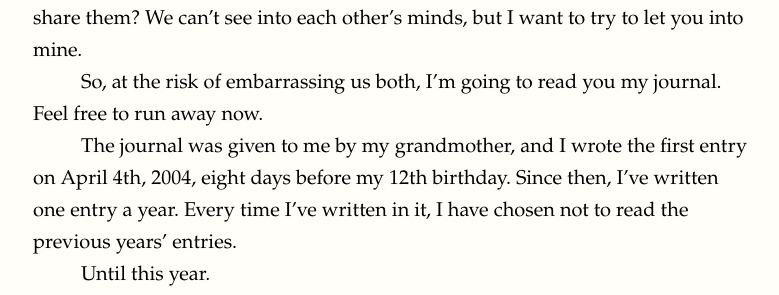
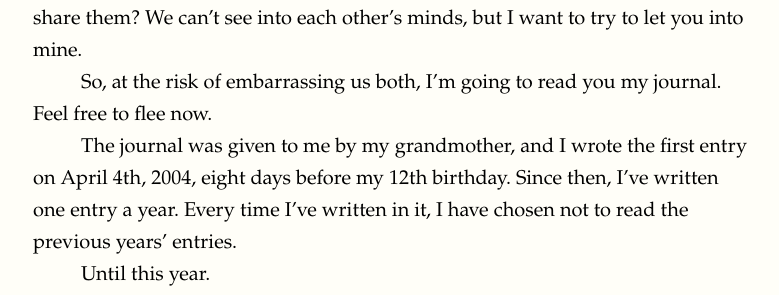
Before and after one commit to aubrielee/aubrielee.github.io, a Jekyll site: the page ajourneyinajournal.html, which Jekyll copies as it is, in a window 1280 px wide and 900 px high. Shown: the part 341-636 px from the top of the window, without its empty margins (247-1026 px from the left). Built offline with Jekyll 4.4.1, drawn with Linux system fonts in a browser that asks for light colours; nearby versions of some CDN libraries; some web fonts are replaced.

Commit message:
Update ajourneyinajournal.html

```diff
--- a/ajourneyinajournal.html
+++ b/ajourneyinajournal.html
@@ -38,7 +38,7 @@
 
     <div id="journeyJournal">
 
-        <div class="narrow">
+        <div class="narrow spacedText">
 
             <div class="loneTitle" id="">
                 <h1>A Journey in A Journal</h1>
@@ -51,7 +51,7 @@
 
 <p>These thoughts are so personal that even those closest to me might not know I&rsquo;ve had them. Do you ever have thoughts you&rsquo;re not sure anyone else could understand, so you keep them to yourself? Isn&rsquo;t that all the more reason to share them? We can&rsquo;t see into each other&rsquo;s minds, but I want to try to let you into mine.</p>
 
-<p>So, at the risk of embarrassing us both, I&rsquo;m going to read you my journal. Feel free to run away now.</p>
+<p>So, at the risk of embarrassing us both, I&rsquo;m going to read you my journal. Feel free to flee now.</p>
 
 <p>The journal was given to me by my grandmother, and I wrote the first entry on April 4th, 2004, eight days before my 12th birthday. Since then, I&rsquo;ve written one entry a year. Every time I&rsquo;ve written in it, I have chosen not to read the previous years&rsquo; entries.</p>
 
```
